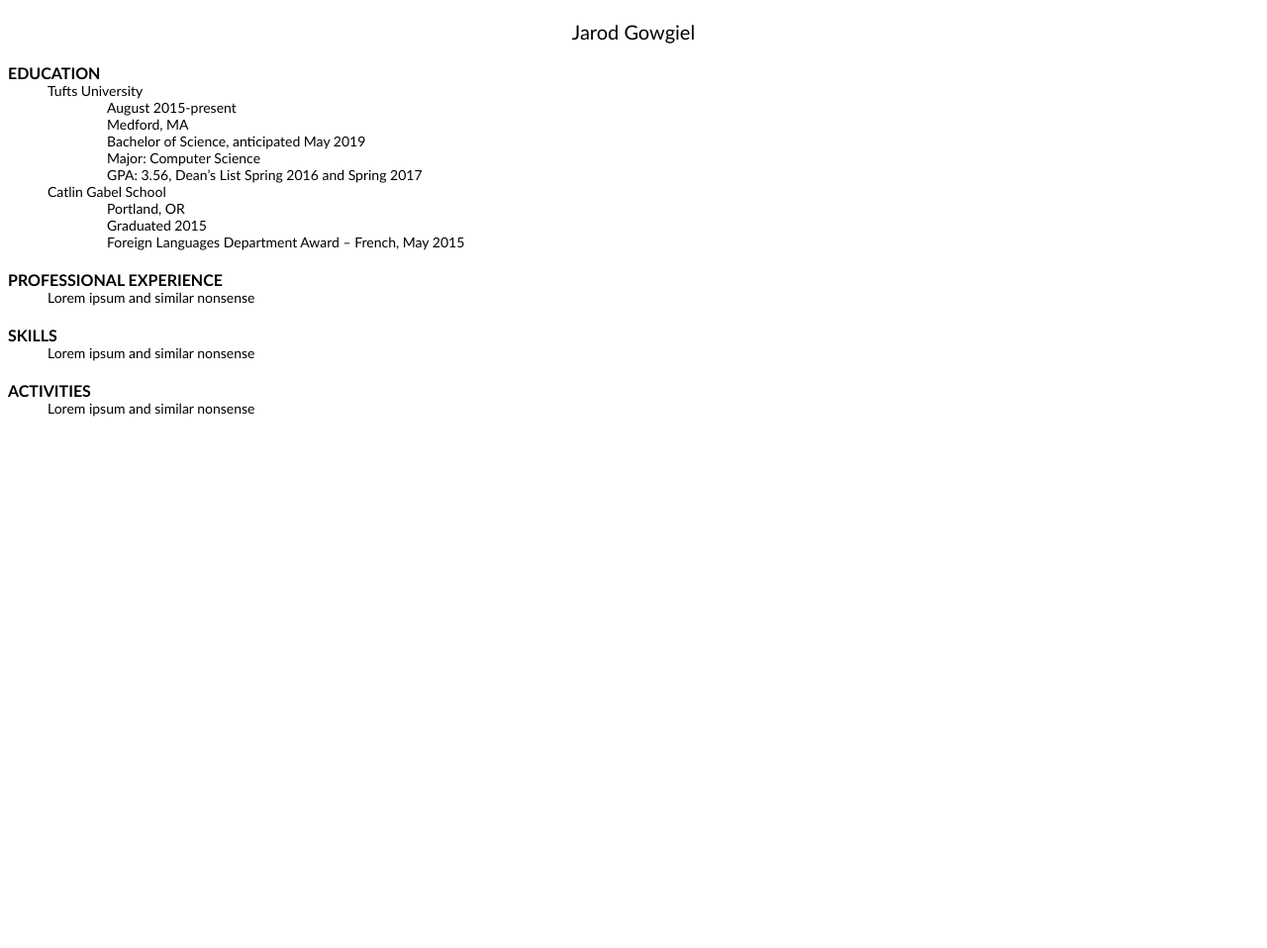
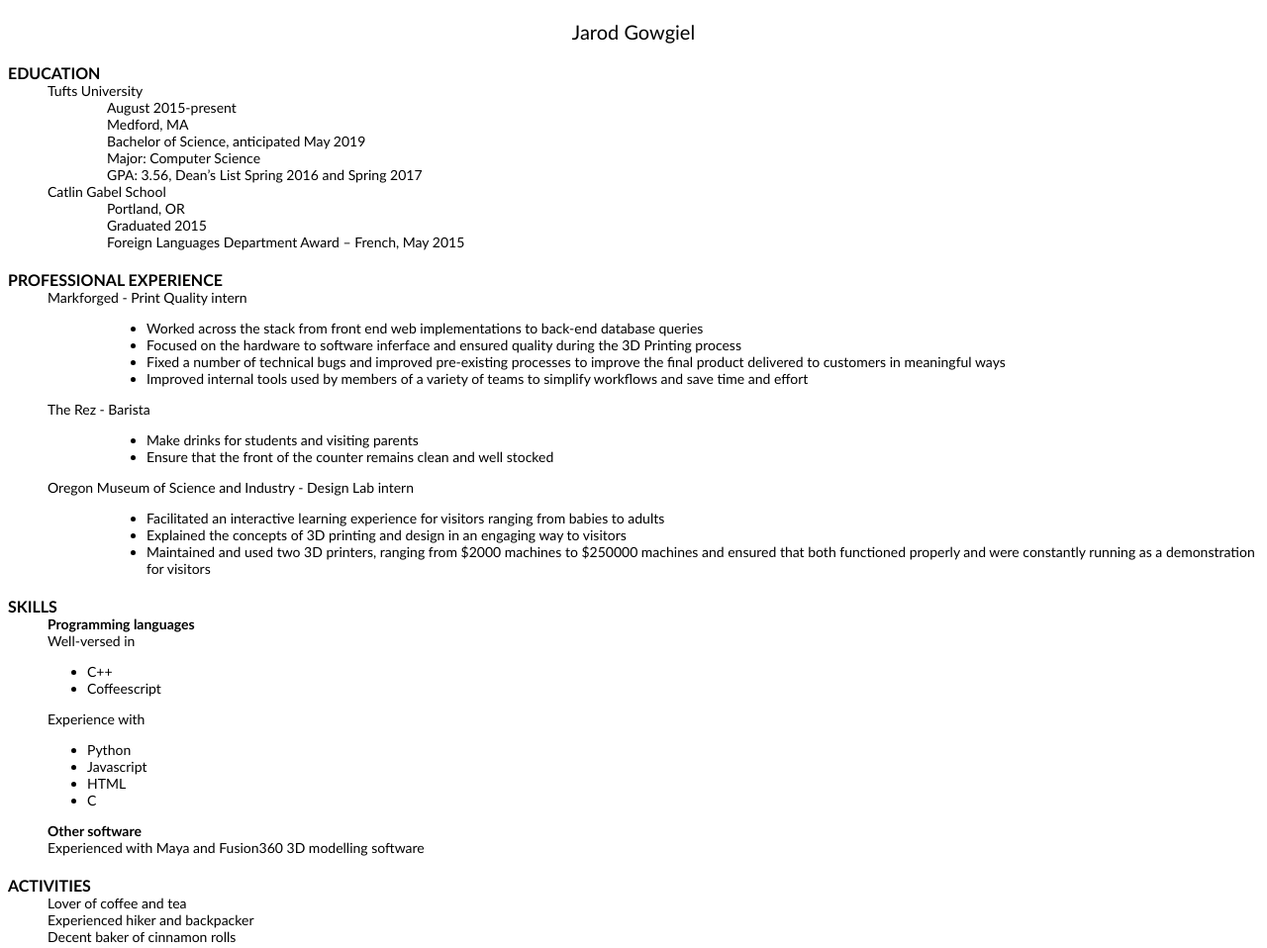
Before and after one commit to JarodGTufts/JarodGTufts, a plain HTML site: page resume.html in a window 1280 px wide. Shown: the whole page at 99% size. Before the commit the page ends 800 px from the top, so only its background shows below. Drawn offline with Linux system fonts and the light colour scheme.

Commit message:
First draft version of resume.html completed, with associated modifications to the stylesheet.

```diff
--- a/resume.html
+++ b/resume.html
@@ -27,17 +27,58 @@
         </div>
         <div id="body-title">Professional Experience</div>
         <div id="resume-body">
-            Lorem ipsum and similar nonsense
+            Markforged - Print Quality intern
+            <div id="resume-detail">
+            <ul>
+                <li>Worked across the stack from front end web implementations to back-end database queries</li>
+                <li>Focused on the hardware to software inferface and ensured quality during the 3D Printing process</li>
+                <li>Fixed a number of technical bugs and improved pre-existing processes to improve the final product delivered to customers in meaningful ways</li>
+                <li>Improved internal tools used by members of a variety of teams to simplify workflows and save time and effort</li>
+            </ul>
+            </div>
+            The Rez - Barista
+            <div id="resume-detail">
+            <ul>
+                <li>Make drinks for students and visiting parents</li>
+                <li>Ensure that the front of the counter remains clean and well stocked</li>
+            </div>
+            Oregon Museum of Science and Industry - Design Lab intern
+            <div id="resume-detail">
+            <ul>
+                <li>Facilitated an interactive learning experience for visitors ranging from babies to adults</li>
+                <li>Explained the concepts of 3D printing and design in an engaging way to visitors</li>
+                <li>Maintained and used two 3D printers, ranging from $2000 machines to $250000 machines and ensured that both functioned properly and were constantly running as a demonstration for visitors</li>
+            </ul>
+            </div>
 
         </div>
         <div id="body-title">Skills</div>
         <div id="resume-body">
-            Lorem ipsum and similar nonsense
 
+        <div id="resume-subheader">Programming languages</div>
+        Well-versed in
+        <ul>
+            <li>C++</li>
+            <li>Coffeescript</li>
+        </ul>
+        Experience with
+        <ul>
+            <li>Python</li>
+            <li>Javascript</li>
+            <li>HTML</li>
+            <li>C</li>
+        </ul>
+
+        <div id="resume-subheader">Other software</div>
+        Experienced with Maya and Fusion360 3D modelling software
         </div>
+
         <div id="body-title">Activities</div>
         <div id="resume-body">
-            Lorem ipsum and similar nonsense
+            Lover of coffee and tea<br>
+            Experienced hiker and backpacker<br>
+            Decent baker of cinnamon rolls<br>
+
 
         </div>
 
--- a/stylesheet.css
+++ b/stylesheet.css
@@ -34,3 +34,7 @@ a:hover {
 #resume-detail {
     margin-left: 60px;
 }
+
+#resume-subheader {
+    font-weight: bold;
+}
```
